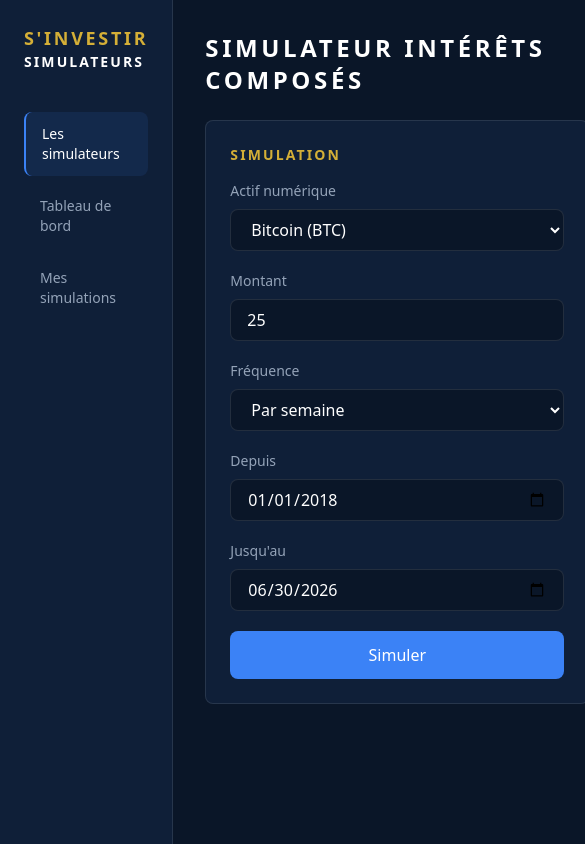
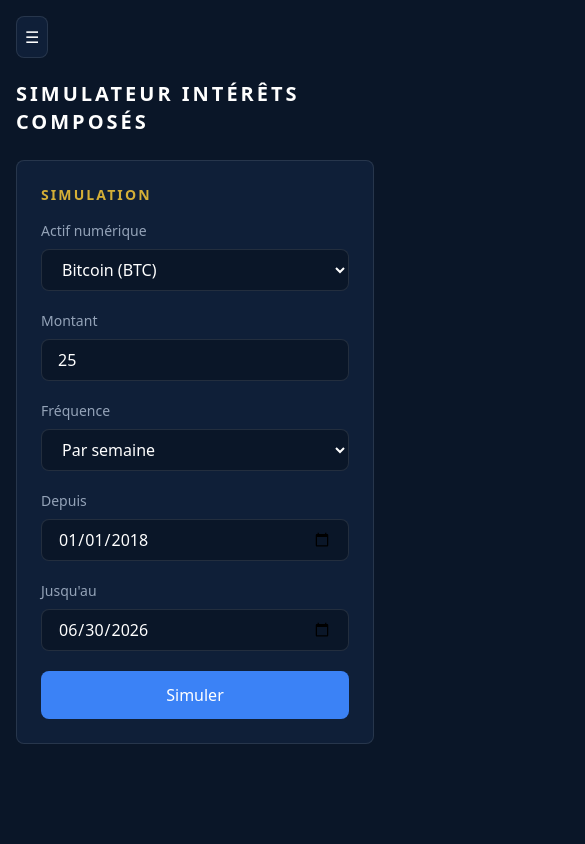
Before and after one commit to ansenthandrayen/simulateur-crypto-sinvestir, a Next.js app: page / in a window 390 px wide. Shown: the top 844 px of the page, 585 px wide, since content can reach past the window. Built offline with nearby package versions, Linux system fonts and the light colour scheme.

Commit message:
style: make sidebar and layout responsive for mobile with hamburger menu (#18)

```diff
--- a/src/app/page.tsx
+++ b/src/app/page.tsx
@@ -92,19 +92,21 @@ export default function Home() {
       {/* Navigation latérale */}
       <Sidebar />
 
-      <main className="flex-1 p-8 bg-background">
+      {/* pt-20 sur mobile pour laisser de la place au bouton hamburger fixe */}
+      <main className="flex-1 p-4 pt-20 md:p-8 md:pt-8 bg-background">
         {/* Titre principal de la page */}
-        <h1 className="title-section text-2xl text-text-primary mb-6">
+        <h1 className="title-section text-xl md:text-2xl text-text-primary mb-6">
           Simulateur intérêts composés
         </h1>
 
-        <div className="flex gap-6">
-          {/* Colonne gauche - formulaire de simulation */}
-          <div className="w-96">
+        {/* flex-col par défaut (mobile) → flex-row à partir de md (desktop) */}
+        <div className="flex flex-col md:flex-row gap-6">
+          {/* Colonne formulaire - largeur fixe sur desktop, pleine largeur sur mobile */}
+          <div className="w-full md:w-96">
             <SimulationForm onSubmit={handleFormSubmit} />
           </div>
 
-          {/* Colonne droite - résultats (chargement / erreur / info / données) */}
+          {/* Colonne résultats (chargement / erreur / info / données) */}
           <div className="flex-1">
             {/* Message affiché pendant le calcul */}
             {loading && (
--- a/src/components/Sidebar.tsx
+++ b/src/components/Sidebar.tsx
@@ -1,8 +1,45 @@
+"use client";
+
+import { useState } from "react";
+
 // Composant Sidebar - navigation principale de l'application
 // Reproduit le style visuel de simulateurs.sinvestir.fr
+// Sur mobile : cachée par défaut, ouverte via un bouton hamburger
 export default function Sidebar() {
+  // Contrôle l'ouverture/fermeture de la sidebar sur mobile
+  const [isOpen, setIsOpen] = useState(false);
+
   return (
-    <aside className="w-64 bg-surface border-r border-border min-h-screen flex flex-col p-6">
+    <>
+      {/* Bouton hamburger - visible uniquement sur mobile (md:hidden) */}
+      <button
+        onClick={() => setIsOpen(true)}
+        className="md:hidden fixed top-4 left-4 z-50 bg-surface border border-border rounded-lg p-2 text-text-primary"
+        aria-label="Ouvrir le menu"
+      >
+        ☰
+      </button>
+
+      {/* Overlay sombre derrière la sidebar ouverte sur mobile */}
+      {isOpen && (
+        <div
+          onClick={() => setIsOpen(false)}
+          className="md:hidden fixed inset-0 bg-black/50 z-40"
+        />
+      )}
+
+      {/* Sidebar elle-même
+          - Sur desktop (md:) : toujours visible, position normale
+          - Sur mobile : cachée par défaut (translate-x négatif),
+            glisse à l'écran quand isOpen est true */}
+      <aside
+        className={`
+          fixed md:static top-0 left-0 z-50
+          w-64 bg-surface border-r border-border min-h-screen flex flex-col p-6
+          transition-transform duration-300
+          ${isOpen ? "translate-x-0" : "-translate-x-full md:translate-x-0"}
+        `}
+      >
         {/* Logo / nom de l'application */}
         <div className="mb-10">
           <h1 className="title-section text-lg text-gold">S&apos;investir</h1>
@@ -37,5 +74,6 @@ export default function Sidebar() {
           </a>
         </nav>
       </aside>
+    </>
   );
 }
```
Lines whose indentation alone changed are shown as unchanged.
